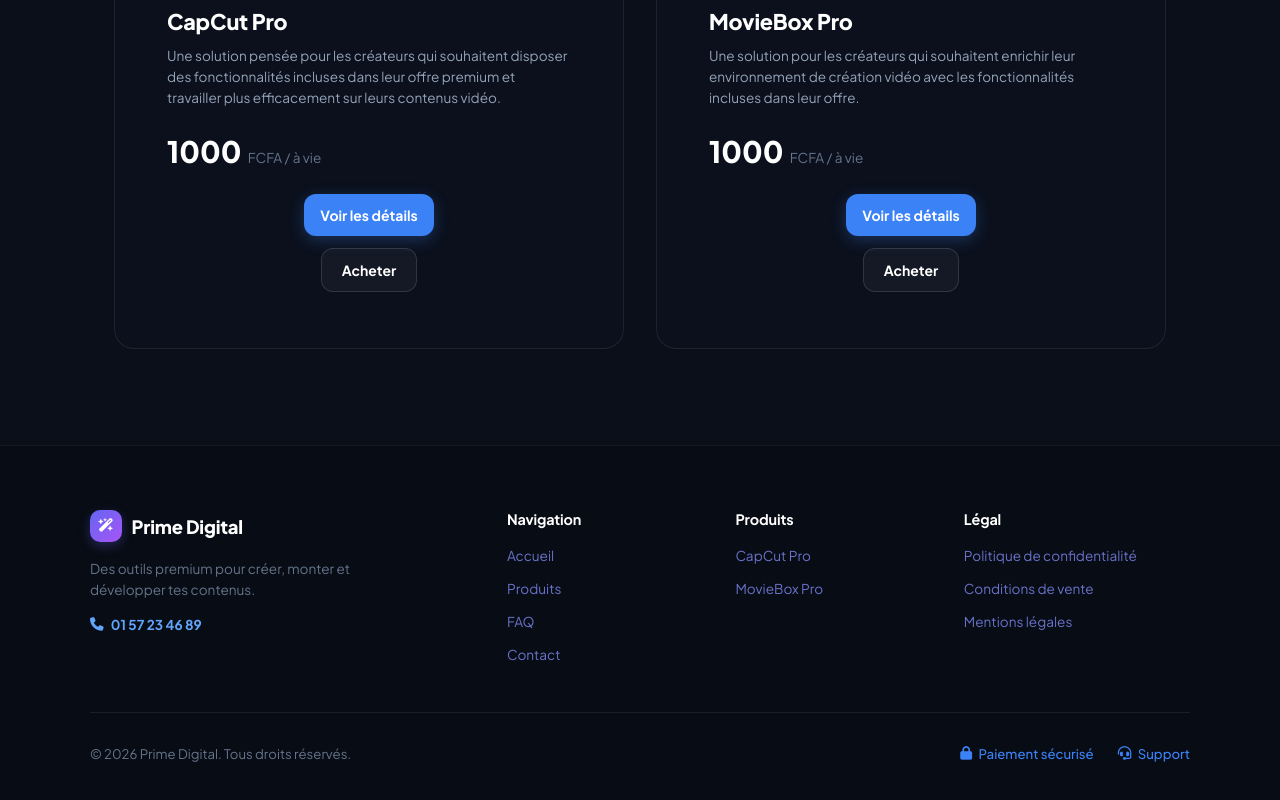
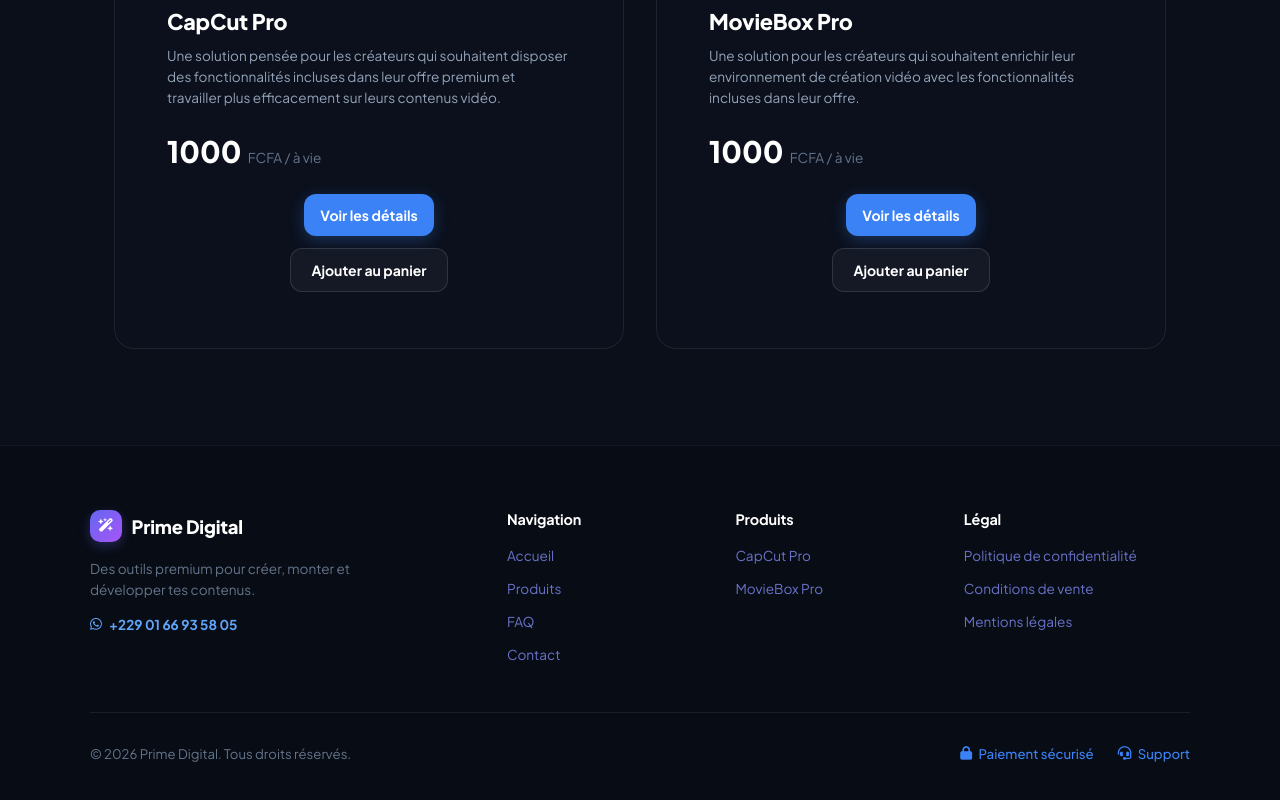
Before and after one commit to emerussoglo/novia-apk, a Next.js app: page /produits in a window 1280 px wide. Shown: the part 895-1695 px from the top of the page. Built offline with nearby package versions, Linux system fonts and the light colour scheme.

Commit message:
first commit

```diff
--- a/src/app/produits/page.tsx
+++ b/src/app/produits/page.tsx
@@ -125,7 +125,7 @@ export default function ProductsPage() {
                   Voir les détails
                 </button>
                 <BuyNowButton productId={product.id} className="btn-buy">
-                  Acheter
+                  Ajouter au panier
                 </BuyNowButton>
               </div>
             </div>
--- a/src/components/Footer.tsx
+++ b/src/components/Footer.tsx
@@ -17,9 +17,14 @@ export default function Footer() {
             <p className="footer-brand-desc">
               Des outils premium pour créer, monter et développer tes contenus.
             </p>
-            <a className="footer-contact" href="tel:0157234689">
-              <i className="fa-solid fa-phone"></i> 01 57 23 46 89
-            </a>
+           <a
+  className="footer-contact"
+  href="https://wa.me/2290166935805"
+  target="_blank"
+  rel="noopener noreferrer"
+>
+  <i className="fa-brands fa-whatsapp"></i> +229 01 66 93 58 05
+</a>
           </div>
 
           {/* Colonne 1 : Navigation */}
```
Also changed, not shown: public/img/capcut.txt.
